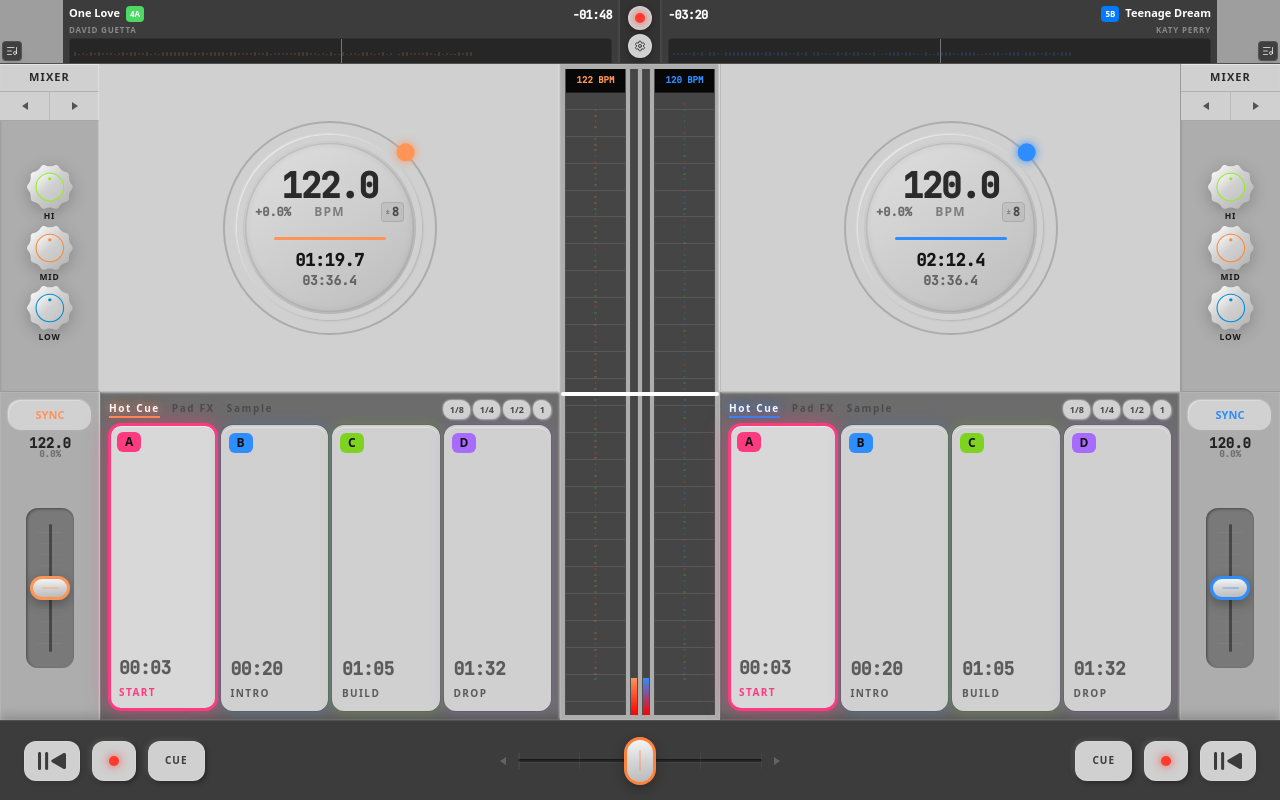
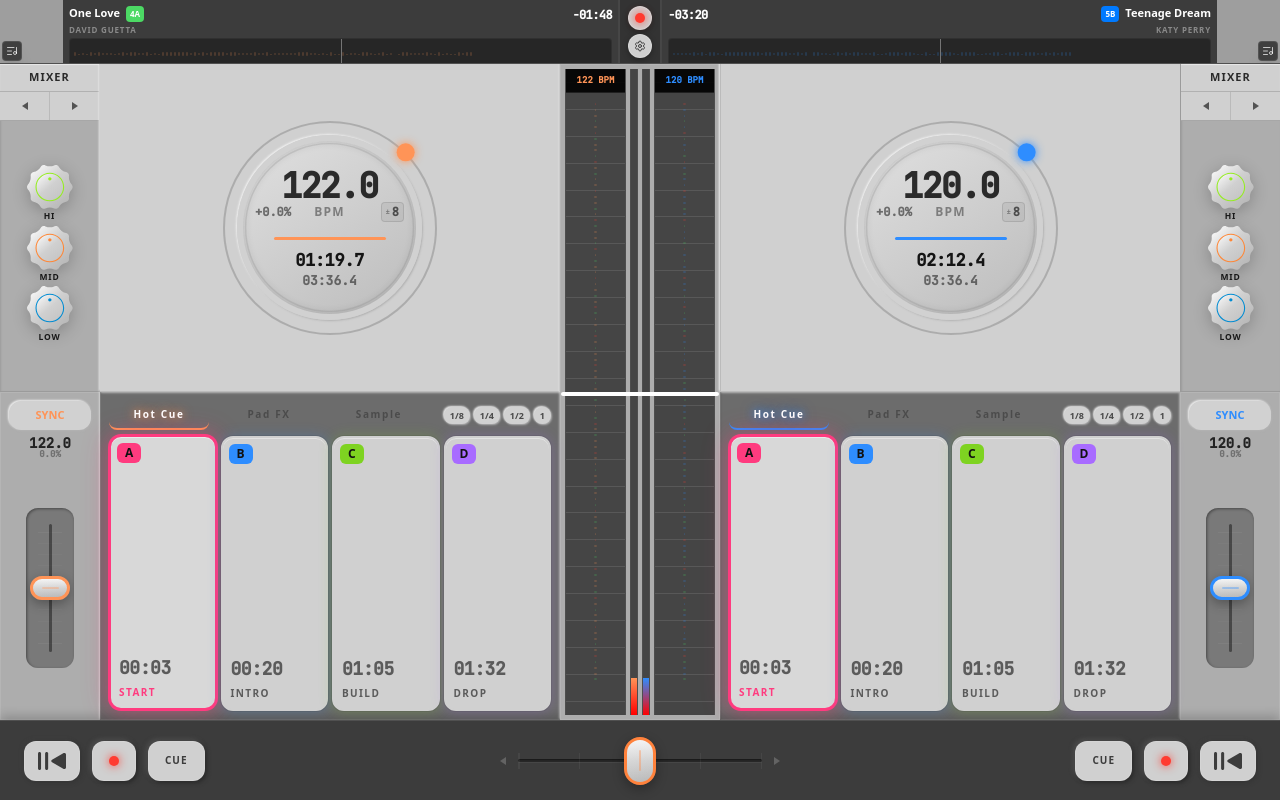
Before and after one commit to guiguiiii/flowdj---pro-mixing-interface, a React (Vite) app: page / in a window 1280 px wide. Built offline with nearby package versions, Linux system fonts and the light colour scheme; grey boxes are pictures that could not be loaded; a web font is replaced by a local one.

Commit message:
Widen pad mode tab targets

```diff
--- a/src/App.tsx
+++ b/src/App.tsx
@@ -884,25 +884,25 @@ export default function App() {
 
         {/* Named Hot Cues A */}
         <div className="opz-panel p-2 flex flex-col gap-1.5 min-w-0 border-r border-black/5" style={{ backgroundColor: '#6C6C6C' }}>
-          <div className="flex justify-between items-center shrink-0">
-            <div className="flex gap-3 text-[10px] font-bold uppercase tracking-[0.16em]">
+          <div className="flex justify-between items-center shrink-0 gap-2">
+            <div className="grid grid-cols-3 gap-2.5 text-[10px] font-bold uppercase tracking-[0.16em] flex-1 max-w-[320px]">
               <button
                 onClick={() => setPadModeA('hotCue')}
-                className={`border-b-2 ${padModeA === 'hotCue' ? 'text-white border-deck-a' : 'text-black/30 border-transparent'}`}
+                className={`min-w-0 rounded-lg px-2 py-1.5 text-center border-b-2 transition-colors ${padModeA === 'hotCue' ? 'text-white border-deck-a' : 'text-black/30 border-transparent'}`}
                 style={padModeA === 'hotCue' ? { textShadow: '0 0 8px rgba(255, 148, 87, 0.85), 0 0 14px rgba(255, 148, 87, 0.45)' } : undefined}
               >
                 Hot Cue
               </button>
               <button
                 onClick={() => setPadModeA('padFx')}
-                className={`border-b-2 ${padModeA === 'padFx' ? 'text-white border-deck-a' : 'text-black/30 border-transparent'}`}
+                className={`min-w-0 rounded-lg px-2 py-1.5 text-center border-b-2 transition-colors ${padModeA === 'padFx' ? 'text-white border-deck-a' : 'text-black/30 border-transparent'}`}
                 style={padModeA === 'padFx' ? { textShadow: '0 0 8px rgba(255, 148, 87, 0.85), 0 0 14px rgba(255, 148, 87, 0.45)' } : undefined}
               >
                 Pad FX
               </button>
               <button
                 onClick={() => setPadModeA('sample')}
-                className={`border-b-2 ${padModeA === 'sample' ? 'text-white border-deck-a' : 'text-black/30 border-transparent'}`}
+                className={`min-w-0 rounded-lg px-2 py-1.5 text-center border-b-2 transition-colors ${padModeA === 'sample' ? 'text-white border-deck-a' : 'text-black/30 border-transparent'}`}
                 style={padModeA === 'sample' ? { textShadow: '0 0 8px rgba(255, 148, 87, 0.85), 0 0 14px rgba(255, 148, 87, 0.45)' } : undefined}
               >
                 Sample
@@ -990,25 +990,25 @@ export default function App() {
 
         {/* Named Hot Cues B */}
         <div className="opz-panel p-2 flex flex-col gap-1.5 min-w-0 border-l border-black/5" style={{ backgroundColor: '#6C6C6C' }}>
-          <div className="flex justify-between items-center shrink-0">
-            <div className="flex gap-3 text-[10px] font-bold uppercase tracking-[0.16em]">
+          <div className="flex justify-between items-center shrink-0 gap-2">
+            <div className="grid grid-cols-3 gap-2.5 text-[10px] font-bold uppercase tracking-[0.16em] flex-1 max-w-[320px]">
               <button
                 onClick={() => setPadModeB('hotCue')}
-                className={`border-b-2 ${padModeB === 'hotCue' ? 'text-white border-deck-b' : 'text-black/30 border-transparent'}`}
+                className={`min-w-0 rounded-lg px-2 py-1.5 text-center border-b-2 transition-colors ${padModeB === 'hotCue' ? 'text-white border-deck-b' : 'text-black/30 border-transparent'}`}
                 style={padModeB === 'hotCue' ? { textShadow: '0 0 8px rgba(46, 141, 255, 0.9), 0 0 14px rgba(46, 141, 255, 0.5)' } : undefined}
               >
                 Hot Cue
               </button>
               <button
                 onClick={() => setPadModeB('padFx')}
-                className={`border-b-2 ${padModeB === 'padFx' ? 'text-white border-deck-b' : 'text-black/30 border-transparent'}`}
+                className={`min-w-0 rounded-lg px-2 py-1.5 text-center border-b-2 transition-colors ${padModeB === 'padFx' ? 'text-white border-deck-b' : 'text-black/30 border-transparent'}`}
                 style={padModeB === 'padFx' ? { textShadow: '0 0 8px rgba(46, 141, 255, 0.9), 0 0 14px rgba(46, 141, 255, 0.5)' } : undefined}
               >
                 Pad FX
               </button>
               <button
                 onClick={() => setPadModeB('sample')}
-                className={`border-b-2 ${padModeB === 'sample' ? 'text-white border-deck-b' : 'text-black/30 border-transparent'}`}
+                className={`min-w-0 rounded-lg px-2 py-1.5 text-center border-b-2 transition-colors ${padModeB === 'sample' ? 'text-white border-deck-b' : 'text-black/30 border-transparent'}`}
                 style={padModeB === 'sample' ? { textShadow: '0 0 8px rgba(46, 141, 255, 0.9), 0 0 14px rgba(46, 141, 255, 0.5)' } : undefined}
               >
                 Sample
```
